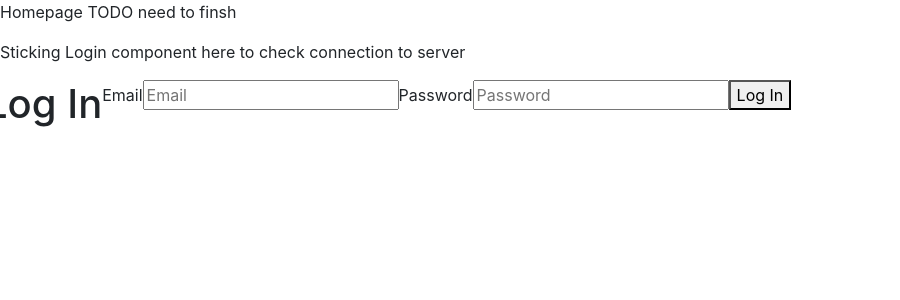
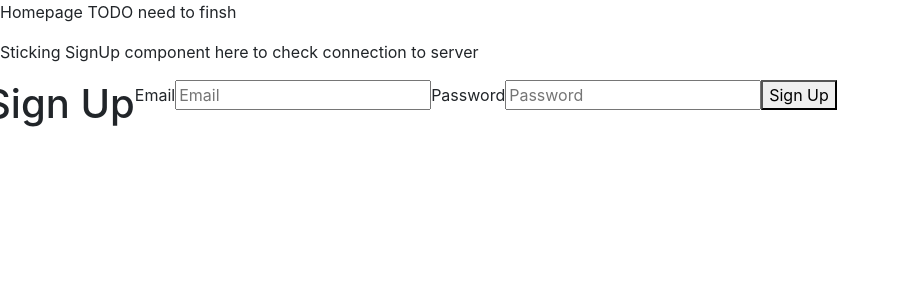
Before and after one commit to kaylynhan/asapp, a React (Create React App) app in the folder client/: page / in a window 1280 px wide. Shown: the top 300 px of the page, without its empty margins (0-900 px from the left). Built offline with nearby package versions, Linux system fonts and the light colour scheme; the HTML template or start-up script is replaced by a standard one.

Commit message:
connected signup to post to mongodb users collection in asappdb

```diff
--- a/client/src/components/HomePage.js
+++ b/client/src/components/HomePage.js
@@ -1,13 +1,13 @@
 import React from 'react';
-import Login from "../components/Login"
+import SignUp from "../components/Signup.js"
 
 class HomePage extends React.Component {
     render() {
         return (
             <div>
                 <p>Homepage TODO need to finsh</p>
-                <p>Sticking Login component here to check connection to server</p>
-                <Login />
+                <p>Sticking SignUp component here to check connection to server</p>
+                <SignUp />
             </div>
         )
     }
--- a/client/src/components/Signup.js
+++ b/client/src/components/Signup.js
@@ -6,17 +6,27 @@ import "../App.css";
 
 const Signup = ({history}) => {
 
+
     const handleSignup = (event) => {
-        //Need to add login functionality here
+        event.preventDefault();
+        const {email, password} = event.target.elements;
+        const newUser = {
+            email: email.value,
+            password: password.value
+        }
+        console.log(newUser);
+        axios.post("http://localhost:4000/users/add", newUser)
+            .then(res => console.log(res.data))
+            .catch(err => console.log(err));
     }
     return(
         <div className="centered">
             <div className="row">
-                <h1>Log In</h1>
+                <h1>Sign Up</h1>
                 <form onSubmit={handleSignup} >
                     <label>
                         Email
-                        <input name="email" type="email" placeHolder="Email" />
+                        <input name="email" type="email" placeholder="Email" />
                     </label>
                     <label>
                         Password
```
Also changed, not shown: client/src/routes/user.route.js (deleted).
